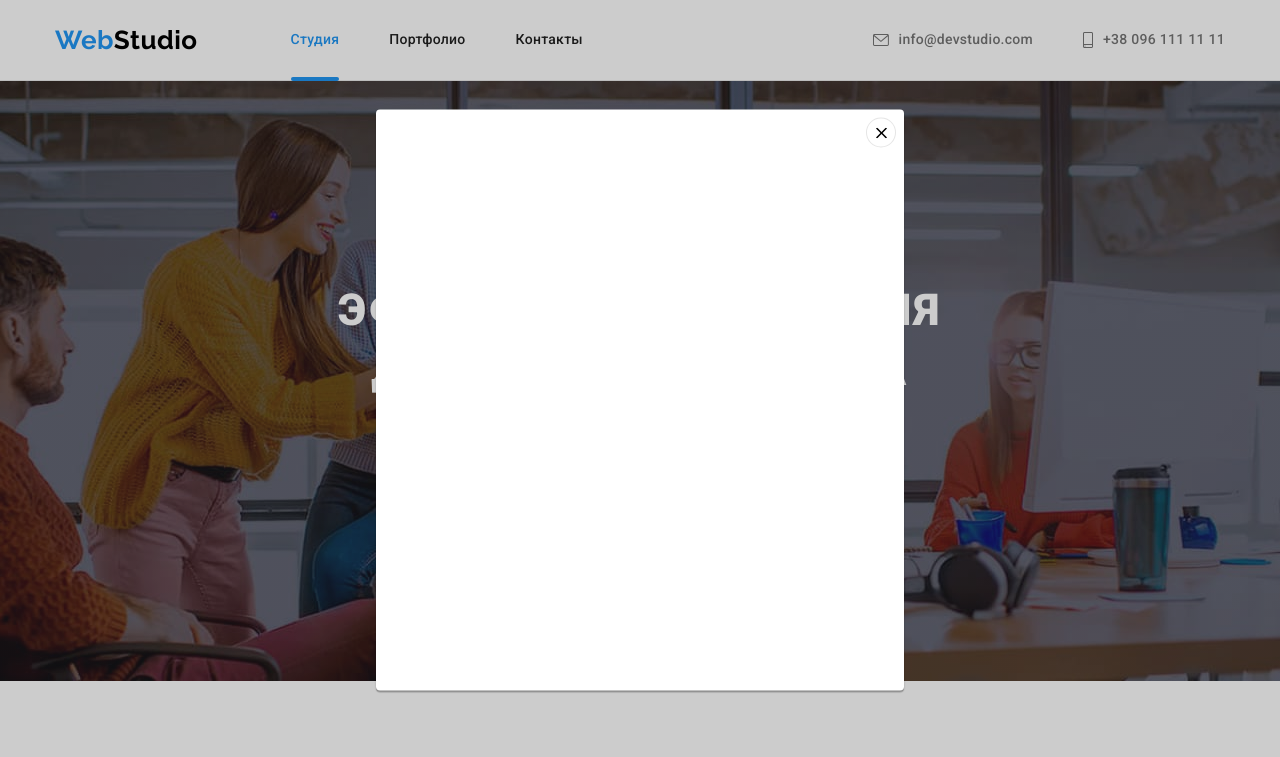
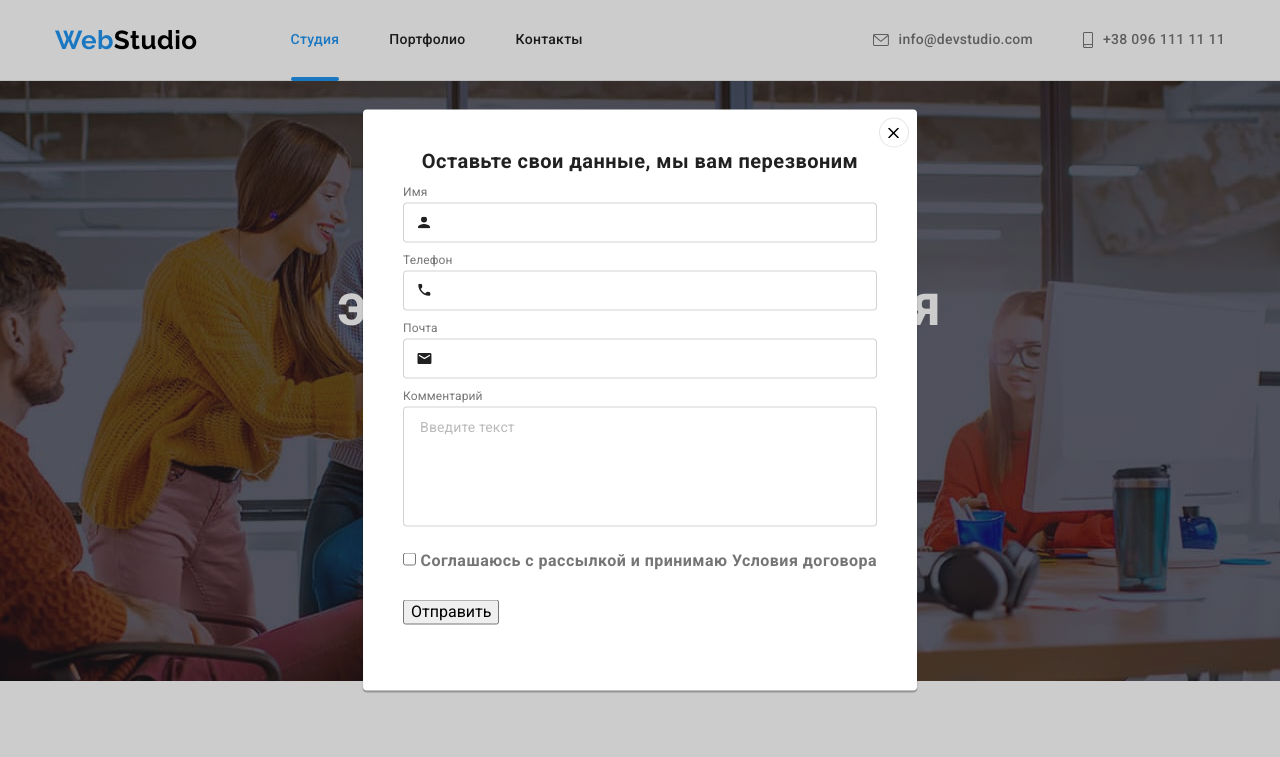
Before and after one commit to oksana-mart/goit-markup-hw-06, a plain HTML site: page index.html in a window 1280 px wide. Both pictures are taken after a click on the button "Заказать услугу". Shown: the top 757 px of the page. Drawn offline with nearby package versions, Linux system fonts and the light colour scheme.

Commit message:
Додає заповнення модального вікна

```diff
--- a/css/style.css
+++ b/css/style.css
@@ -714,6 +714,7 @@ header {
 }
 
 .modal {
+  padding: 40px;
   position: absolute;
   top: 50%;
   left: 50%;
@@ -746,3 +747,89 @@ header {
 .close-button:focus {
   outline: none;
 }
+
+textarea {
+  resize: none;
+}
+
+.form-name {
+  margin-bottom: 12px;
+  font-style: normal;
+  font-size: 20px;
+  line-height: 1.15;
+  text-align: center;
+  color: #212121;
+}
+
+.form-element {
+  margin-bottom: 4px;
+  font-style: normal;
+  font-weight: var(--secondary-font-weight);
+  font-size: 12px;
+  line-height: 1.17;
+  letter-spacing: 0.01em;
+  color: #757575;
+}
+
+.field {
+  margin-bottom: 10px;
+}
+
+.field-holder {
+  position: relative;
+  cursor: pointer;
+}
+
+.comment {
+  margin-bottom: 20px;
+}
+
+.checkbox {
+  margin-bottom: 30px;
+}
+
+.input {
+  height: 40px;
+  width: 100%;
+  border-radius: 4px;
+  border: 1px solid rgba(33, 33, 33, 0.2);
+  box-sizing: border-box;
+  cursor: pointer;
+}
+
+.field .input {
+  padding-left: 42px;
+}
+
+.comment .input {
+  height: 120px;
+  padding: 12px 16px;
+}
+
+ .comment .input::placeholder {
+  font-style: normal;
+  font-weight: var(--secondary-font-weight);
+  font-size: 14px;
+  line-height: 1.14;
+  letter-spacing: 0.01em;
+  color: rgba(117, 117, 117, 0.5);
+}
+
+.imput-svg {
+  position: absolute;
+  left: 12px;
+  top: 50%;
+  transform: translateY(-50%);
+  width: 18px;
+  height: 18px;
+  text-align: center;
+  color: #212121;
+}
+
+.form-svg {
+  fill: currentColor;
+}
+
+.field-holder:hover {
+  color: #2196F3;
+}
--- a/index.html
+++ b/index.html
@@ -377,6 +377,62 @@
             <use href="./images/sprite.svg#close"></use>
           </svg>
         </button>
+        <p class="form-name">Оставьте свои данные, мы вам перезвоним</p>
+        <form autocomplete="off">
+          <div class="field username">
+            <div class="form-element">
+              <label for="name">Имя</label>
+            </div>
+            <div class="field-holder">
+              <input type="text" name="name" id="name" class="input">
+              <div class="imput-svg">
+                <svg class="form-svg" width="12" height="12">
+                  <use href="./images/sprite.svg#username"></use>
+                </svg>
+              </div>
+            </div>
+          </div>
+          <div class="field usertel">
+            <div class="form-element">
+              <label for="tel">Телефон</label>
+            </div>
+            <div class="field-holder">
+              <input type="tel" name="tel" id="tel" class="input">
+              <div class="imput-svg">
+                <svg class="form-svg" width="13" height="13">
+                  <use href="./images/sprite.svg#userphone"></use>
+                </svg>
+              </div>
+            </div>
+          </div>
+          <div class="field usermail">
+            <div class="form-element">
+              <label for="mail">Почта</label>
+            </div>
+            <div class="field-holder">
+              <input type="email" name="mail" id="mail" class="input">
+              <div class="imput-svg">
+                <svg class="form-svg" width="15" height="12">
+                  <use href="./images/sprite.svg#usermail"></use>
+                </svg>
+              </div>
+            </div>
+          </div>
+          <div class="comment">
+            <div class="form-element">
+              <label for="comment">Комментарий</label>
+            </div>
+            <textarea class="input" type="text" name="comment" id="comment" placeholder="Введите текст"></textarea>
+          </div>
+          <div class="checkbox">
+            <label>
+              <input type="checkbox" name="agree">
+              Соглашаюсь с рассылкой и принимаю Условия договора
+            </label>
+          </div>
+          <button type="submit">Отправить</button>
+        </form>
+
       </div>
     </div>
 
```
